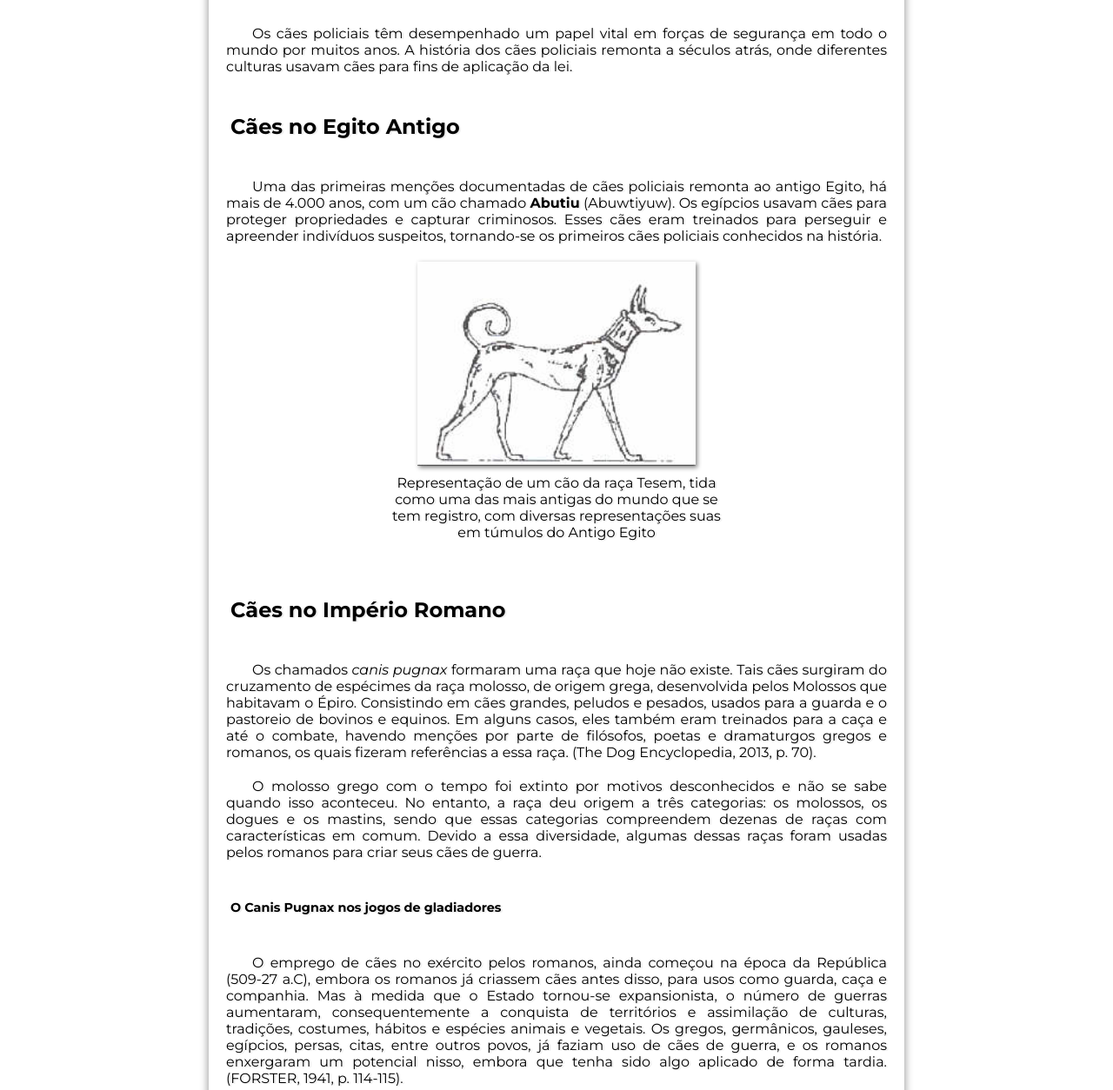
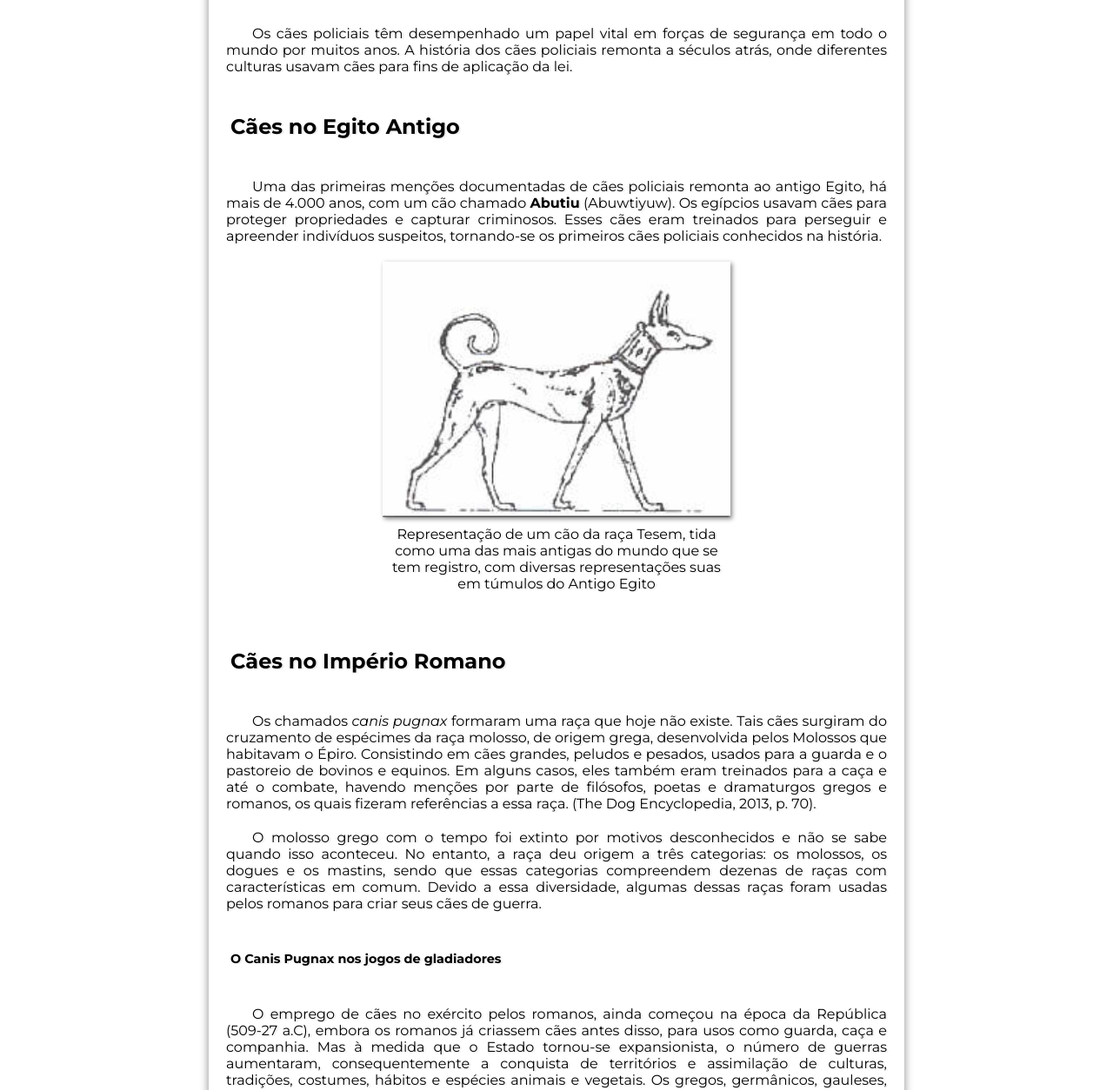
Before and after one commit to Arthoura/Cipcaes, a plain HTML site: page paginas/historia.html in a window 1280 px wide. Shown: the part 469-1723 px from the top of the page at 87% size. Drawn offline with Linux system fonts and the light colour scheme.

Commit message:
Alteração na largura das imagens

```diff
--- a/style.css
+++ b/style.css
@@ -161,8 +161,11 @@ main figure{
     text-align: center;
     width:400px;
 }
+main img{
+    box-shadow: 2px 2px 5px rgba(0, 0, 0, 0.47);
+    width: 80vw;
+}
 img{
-    box-shadow: 2px 2px 5px rgba(0, 0, 0, 0.47);
     width: 80%;
 }
 main figcaption{
```
